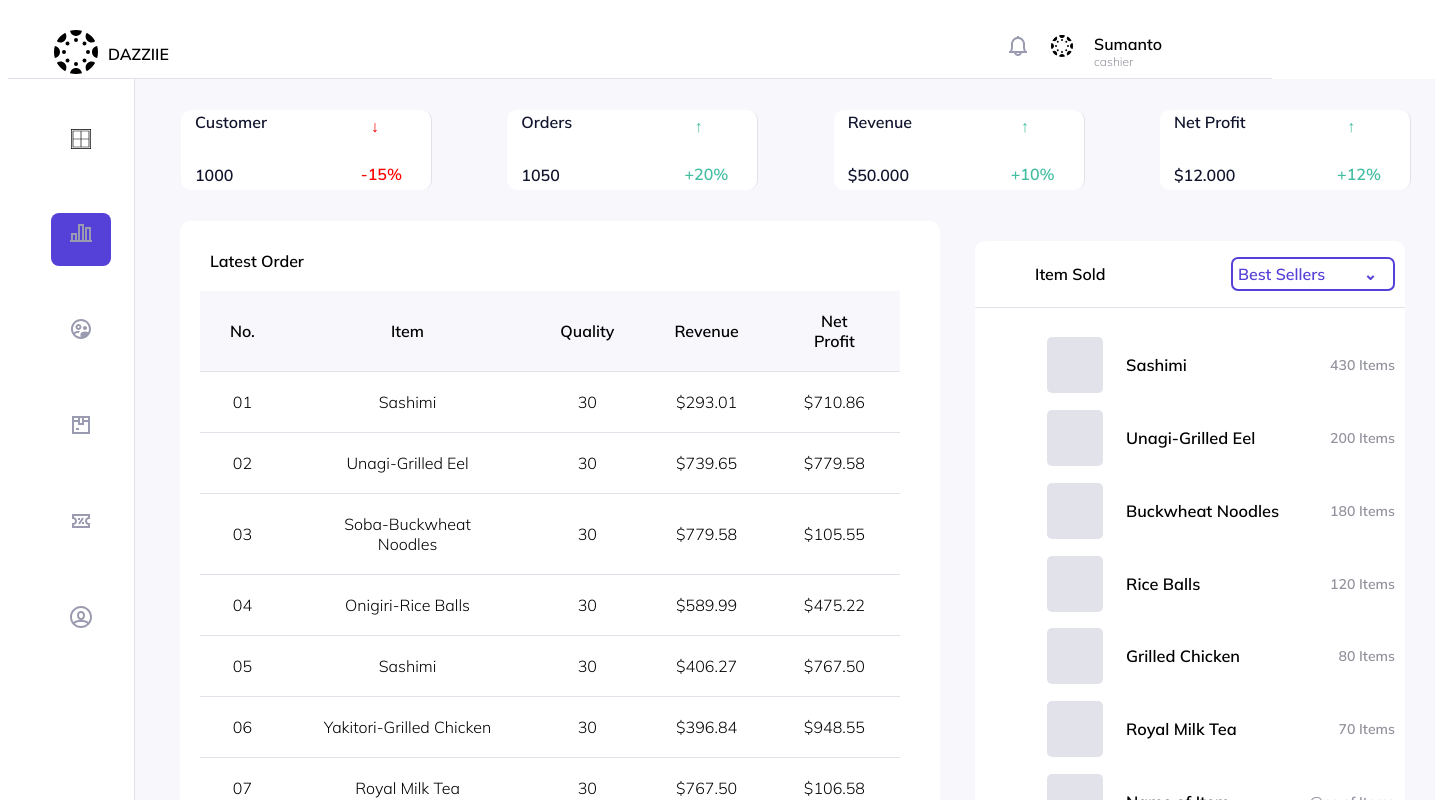
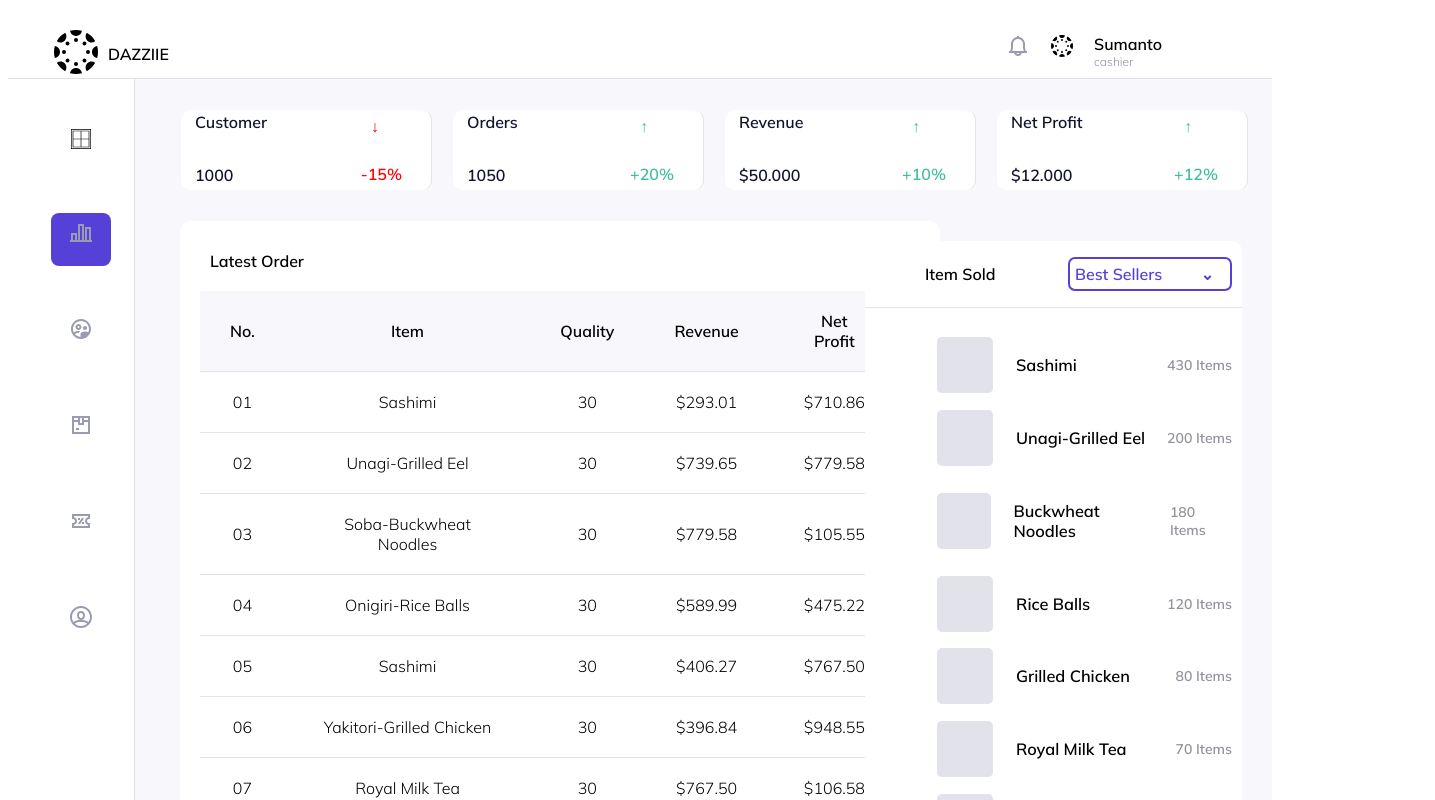
Before and after one commit to luharine/dazziie, a React (Create React App) app: page /order in a window 1280 px wide. Shown: the top 800 px of the page, 1435 px wide, since content can reach past the window. Built offline with nearby package versions, Linux system fonts and the light colour scheme.

Commit message:
updated Order.css

```diff
--- a/src/components/Order/Order.css
+++ b/src/components/Order/Order.css
@@ -2,7 +2,7 @@
 .ordermaincontainer {
   height: 1000px;
   background-color: #f7f7fc;
-  width: 1300px;
+  width: auto;
 }
 .ordermaincontainer .Order-container {
   padding: 15px;
--- a/src/components/Order/Order.scss
+++ b/src/components/Order/Order.scss
@@ -3,7 +3,7 @@
     height:1000px;
 
   background-color:#f7f7fc ;
-  width:1300px;
+  width:auto;
 
 .Order-container{
 
```
Also changed, not shown: 1 other file (tests, documents, lock files or other folders).
